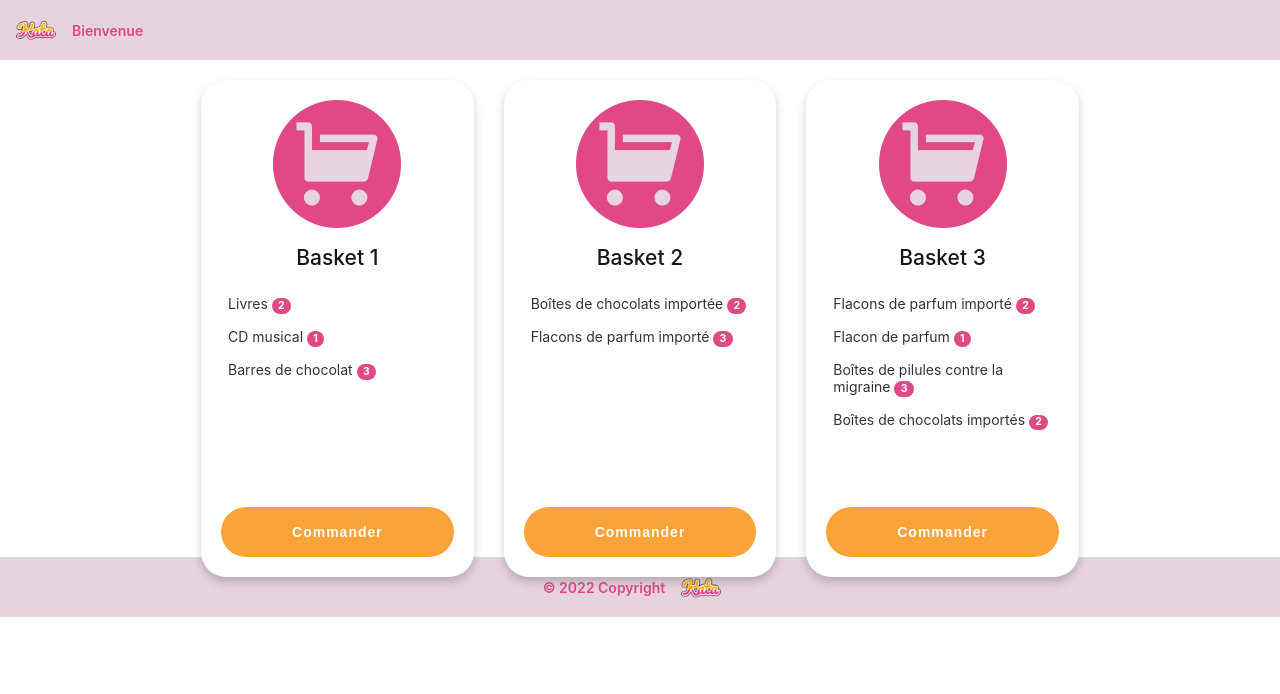
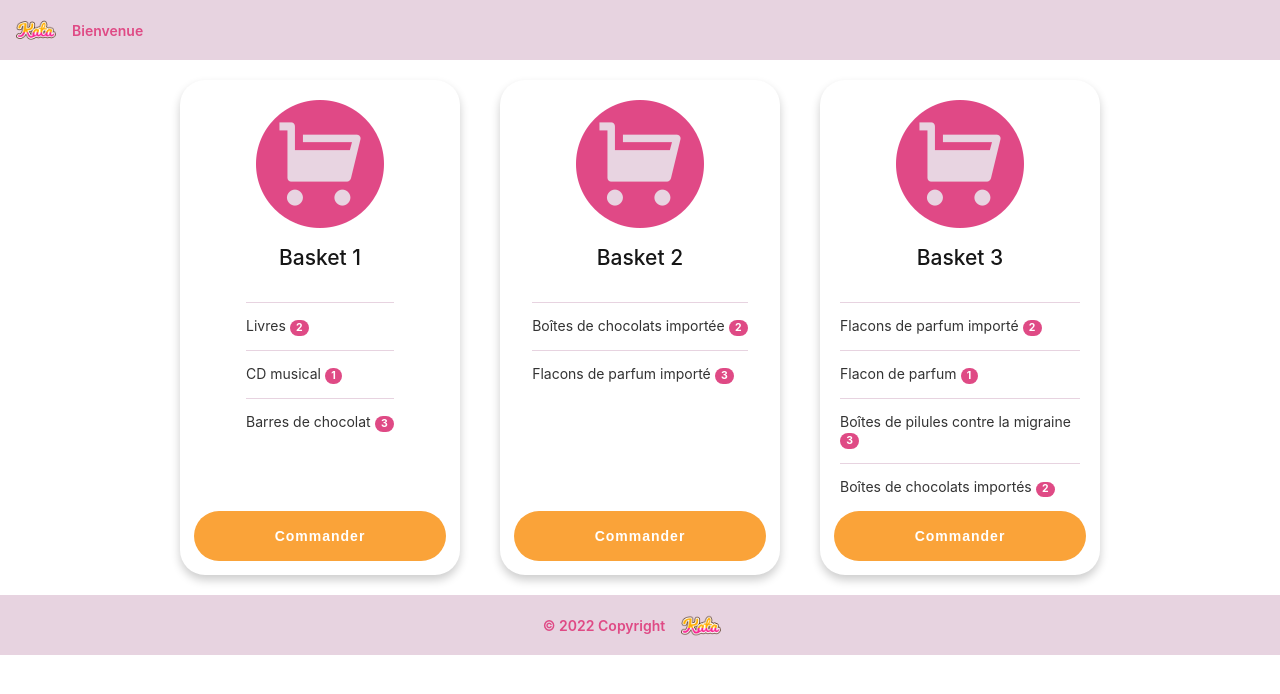
Before and after one commit to firaskooli/kata, an Angular app: page / in a window 1280 px wide. Shown: the top 694 px of the page. Built offline with nearby package versions, Linux system fonts and the light colour scheme.

Commit message:
Fix Baskets styling

```diff
--- a/src/app/baskets/baskets.component.html
+++ b/src/app/baskets/baskets.component.html
@@ -1,13 +1,4 @@
-<div class="container">
-    <div class="row">
-        <div class="card-group">
-            <app-basket-card
-                *ngFor="let basket of baskets"
-                class="col"
-                [basket]="basket"
-                data-test="basket-card"
-            ></app-basket-card>
-        </div>
-    </div>
+<div class="flex-container">
+    <app-basket-card *ngFor="let basket of baskets" [basket]="basket" data-test="basket-card"></app-basket-card>
 </div>
 <app-invoice-modal></app-invoice-modal>
--- a/src/app/baskets/components/basket-card/basket-card.component.html
+++ b/src/app/baskets/components/basket-card/basket-card.component.html
@@ -4,12 +4,18 @@
             <img src="assets/images/cart.png" />
         </div>
         <h2 class="card-title" data-test="card-title">Basket {{ basket.id }}</h2>
+        <div class="d-flex align-items-center justify-content-center">
             <ul class="list-group">
                 <li class="list-group-item" *ngFor="let order of basket.orders" data-test="cart-product">
+                    <p>
                         {{ order.product.label }}
                         <span class="badge badge-primary badge-pill"> {{ order.quantity }}</span>
+                    </p>
                 </li>
             </ul>
         </div>
+    </div>
+    <div class="card-footer">
         <button class="btn btn-primary" data-test="order-btn" (click)="openInvoiceModal()">Commander</button>
     </div>
+</div>
--- a/src/app/baskets/components/basket-card/basket-card.component.scss
+++ b/src/app/baskets/components/basket-card/basket-card.component.scss
@@ -0,0 +1,5 @@
+@import '../../../../theme/theme-variables';
+
+.list-group-item {
+    border-top: 1px solid $queen-pink;
+}
--- a/src/styles.scss
+++ b/src/styles.scss
@@ -7,7 +7,7 @@
 @import 'theme/theme-variables';
 @import 'theme/button';
 @import 'theme/card';
-@import 'theme/grid';
+@import 'theme/flex';
 @import 'theme/list-group';
 
 // 3rd party libraries
--- a/src/theme/button.scss
+++ b/src/theme/button.scss
@@ -3,7 +3,6 @@
     height: 50px;
     width: 100%;
     border-radius: 25px;
-    margin-top: 30px;
     overflow: hidden;
     outline: none;
     border: none;
--- a/src/theme/card.scss
+++ b/src/theme/card.scss
@@ -1,35 +1,27 @@
-.card-group {
-    display: -ms-flexbox;
-    display: flex;
-    -ms-flex-direction: column;
-    flex-direction: column;
-    -ms-flex-flow: row wrap;
-    flex-flow: row wrap;
-}
-
 .card {
-    position: relative;
+    @extend .d-flex;
+    @extend .direction-column;
+    @extend .justify-content-space-between;
+    flex-basis: auto;
     border-radius: 25px;
-    padding: 20px;
+    margin: 0 20px 0 20px;
     background: white;
     box-shadow: 0 5px 10px rgba(0, 0, 0, 0.2);
     overflow: hidden;
     height: 100%;
-    min-width: 200px;
-    display: flex;
-    flex-direction: column;
-    justify-content: space-between;
+    width: 280px;
     .card-logo {
-        display: flex;
-        align-items: center;
-        justify-content: center;
+        @extend .d-flex;
+        @extend .align-items-center;
+        @extend .justify-content-center;
     }
 
     .card-body {
+        padding: 20px 20px 0;
         .card-title {
-            display: flex;
-            align-items: center;
-            justify-content: center;
+            @extend .d-flex;
+            @extend .align-items-center;
+            @extend .justify-content-center;
             font-weight: 500;
             color: #161616;
         }
@@ -38,7 +30,9 @@
             font-size: $font-size;
             font-weight: 400;
             color: #333;
-            text-align: justify;
         }
     }
+    .card-footer {
+        padding: 0 14px 14px;
+    }
 }
--- /dev/null
+++ b/src/theme/flex.scss
@@ -0,0 +1,25 @@
+.flex-container {
+    @extend .d-flex;
+    @extend .direction-row;
+}
+
+.align-items-center {
+    align-items: center;
+}
+
+.justify-content-center {
+    justify-content: center;
+}
+
+.d-flex {
+    display: flex;
+}
+.direction-row {
+    flex-direction: row;
+}
+.direction-column {
+    flex-direction: column;
+}
+.justify-content-space-between {
+    justify-content: space-between;
+}
--- a/src/theme/grid.scss
+++ /dev/null
@@ -1,31 +0,0 @@
-.container {
-    width: 100%;
-    padding-right: 15px;
-    padding-left: 15px;
-    margin-right: auto;
-    margin-left: auto;
-}
-
-.row {
-    display: flex;
-    display: -webkit-box;
-    display: -ms-flexbox;
-    flex-wrap: wrap;
-    -ms-flex-wrap: wrap;
-    margin-right: -15px;
-    margin-left: -15px;
-
-    .col {
-        position: relative;
-        width: 100%;
-        min-height: 1px;
-        padding-right: 15px;
-        padding-left: 15px;
-        -ms-flex-preferred-size: 0;
-        flex-basis: 0;
-        -webkit-box-flex: 1;
-        -ms-flex-positive: 1;
-        flex-grow: 1;
-        max-width: 100%;
-    }
-}
--- a/src/theme/list-group.scss
+++ b/src/theme/list-group.scss
@@ -1,19 +1,9 @@
 .list-group {
-    display: -webkit-box;
-    display: -ms-flexbox;
-    display: flex;
-    -webkit-box-orient: vertical;
-    -webkit-box-direction: normal;
-    -ms-flex-direction: column;
-    flex-direction: column;
+    @extend .d-flex;
+    @extend .direction-column;
     padding-left: 0;
     margin-bottom: 0;
     list-style: none;
-    .list-group-item {
-        position: relative;
-        padding: 0.5rem;
-        background-color: #fff;
-    }
     .badge {
         display: inline-block;
         padding: 0.25em 0.4em;
```
Lines whose indentation alone changed are shown as unchanged.
